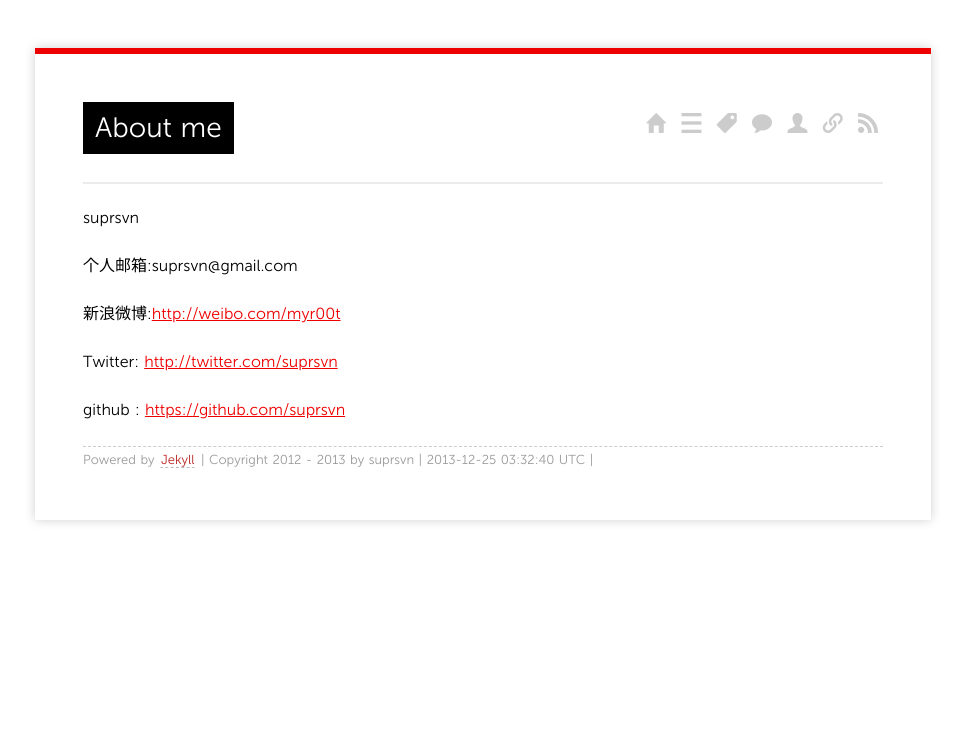
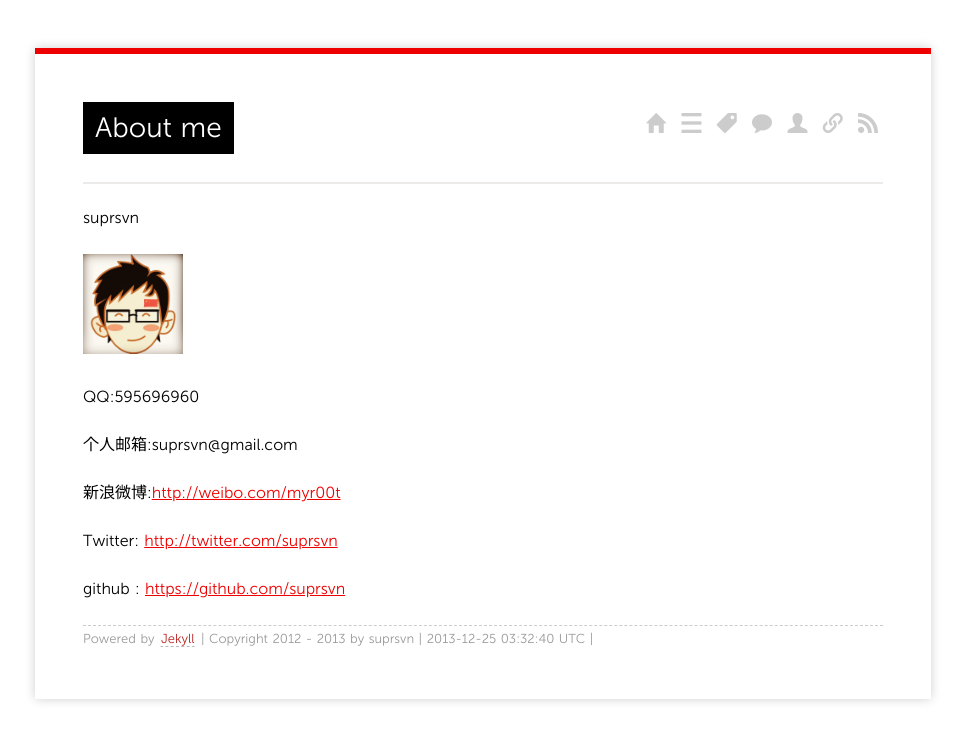
Before and after one commit to suprsvn/suprsvn.github.com, a Jekyll site: the page built from about/index.md, in a window 1280 px wide. Shown: the top 741 px of the page, without its empty margins (157-1122 px from the left). Built offline with Jekyll 4.4.1, drawn with Linux system fonts in a browser that asks for light colours; Markdown is read by kramdown in place of the engine named in the settings; comment, search, counter and statistics services are not loaded.

Commit message:
touxiang

```diff
--- a/about/index.md
+++ b/about/index.md
@@ -6,6 +6,10 @@ comments: yes
 
 suprsvn
 
+<img src="../images/touxiang.png" width="100" height="100" /><br>
+
+QQ:595696960
+
 个人邮箱:suprsvn@gmail.com
 
 新浪微博:[http://weibo.com/myr00t](http://weibo.com/216481678)
```
Also changed, not shown: images/touxiang.png (added).
